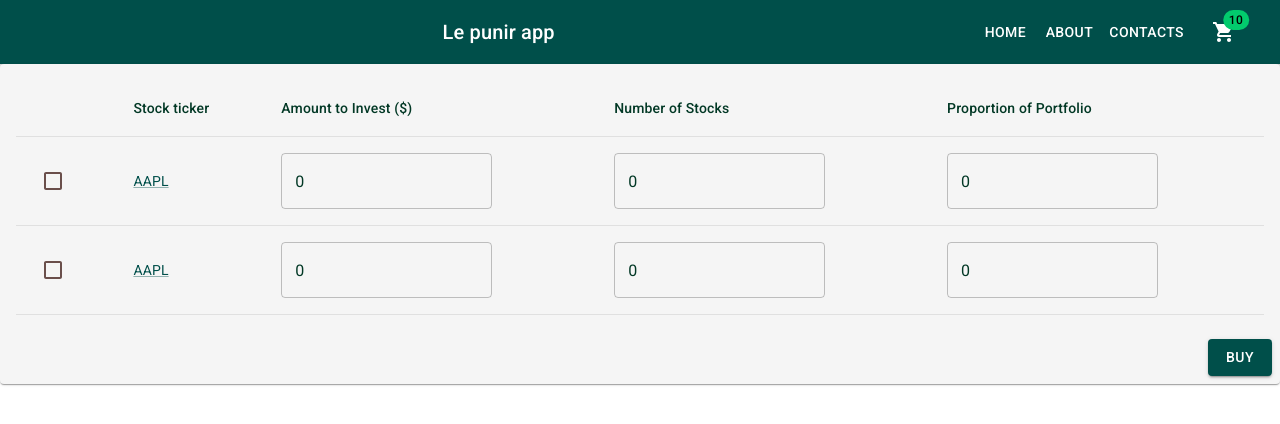
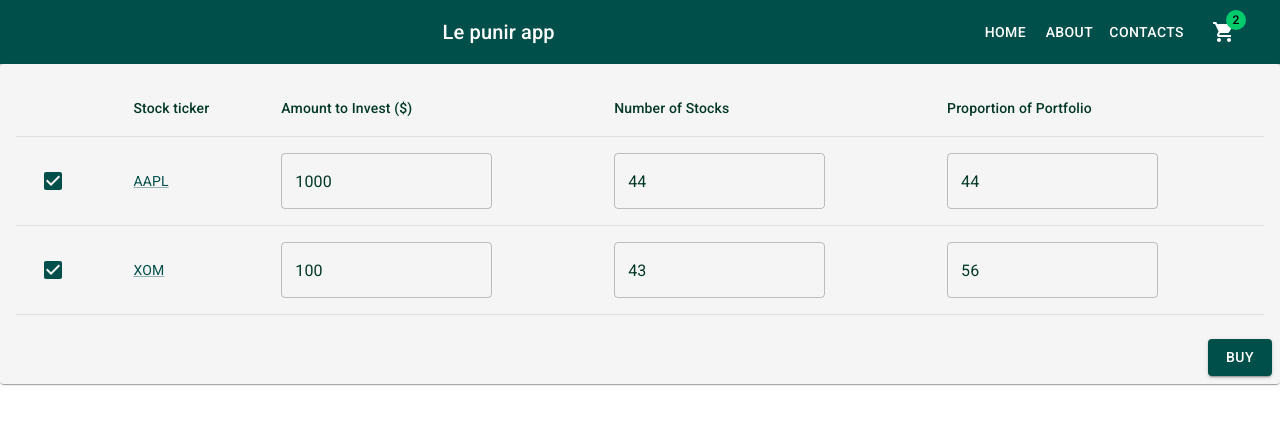
Before and after one commit to dignomes/react, a React (Create React App) app: page /cart in a window 1280 px wide. Shown: the top 424 px of the page. Built offline with nearby package versions, Linux system fonts and the light colour scheme.

Commit message:
Store cart updated

```diff
--- a/src/Navbar/Navbar.tsx
+++ b/src/Navbar/Navbar.tsx
@@ -3,9 +3,11 @@ import { AppBar, Toolbar, Typography, Button } from '@mui/material';
 import { Link } from 'react-router-dom'; // Import the Link component
 import ShoppingCartIcon from '@mui/icons-material/ShoppingCart'; // Import cart icon
 import Badge from '@mui/material/Badge'; // Import Badge component
+import { RootState } from '../Store/Store';
+import { useSelector } from 'react-redux';
 
 const Navbar: React.FC = () => {
-  const newAmount: number = 10;
+  const cartItemsAmount = useSelector((state: RootState) => state.cart.items.length);
 
   return (
     <AppBar position="static">
@@ -17,7 +19,7 @@ const Navbar: React.FC = () => {
         <Button color="inherit" component={Link} to="/about">About</Button>
         <Button color="inherit" component={Link} to="/contacts">Contacts</Button>
         <Button color="inherit" component={Link} to="/cart">
-          <Badge badgeContent={newAmount > 0 ? newAmount : null} color="secondary">
+          <Badge badgeContent={cartItemsAmount > 0 ? cartItemsAmount : null} color="secondary">
             <ShoppingCartIcon />
           </Badge>
         </Button>
--- a/src/Store/CartSlice.ts
+++ b/src/Store/CartSlice.ts
@@ -9,17 +9,17 @@ const initialState: CartState = {
     items: [
       {
         ticker: 'AAPL',
-        totalSum: 0,
-        amountOfStocks: 0,
-        proportion: 0,
-        isSelected: false
+        totalSum: 1000,
+        amountOfStocks: 44,
+        proportion: 44,
+        isSelected: true
       },
       {
-        ticker: 'AAPL',
-        totalSum: 0,
-        amountOfStocks: 0,
-        proportion: 0,
-        isSelected: false
+        ticker: 'XOM',
+        totalSum: 100,
+        amountOfStocks: 43,
+        proportion: 56,
+        isSelected: true
       },
     ]
   };
```
